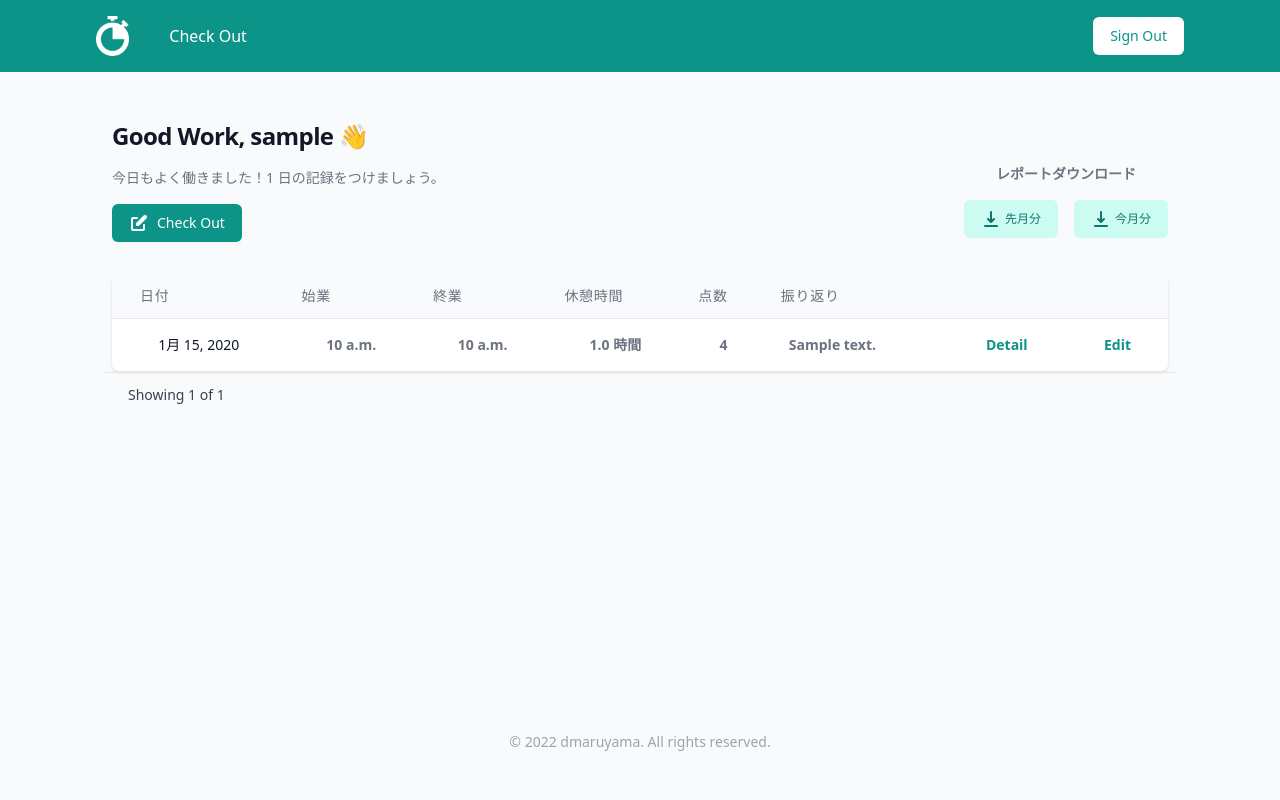
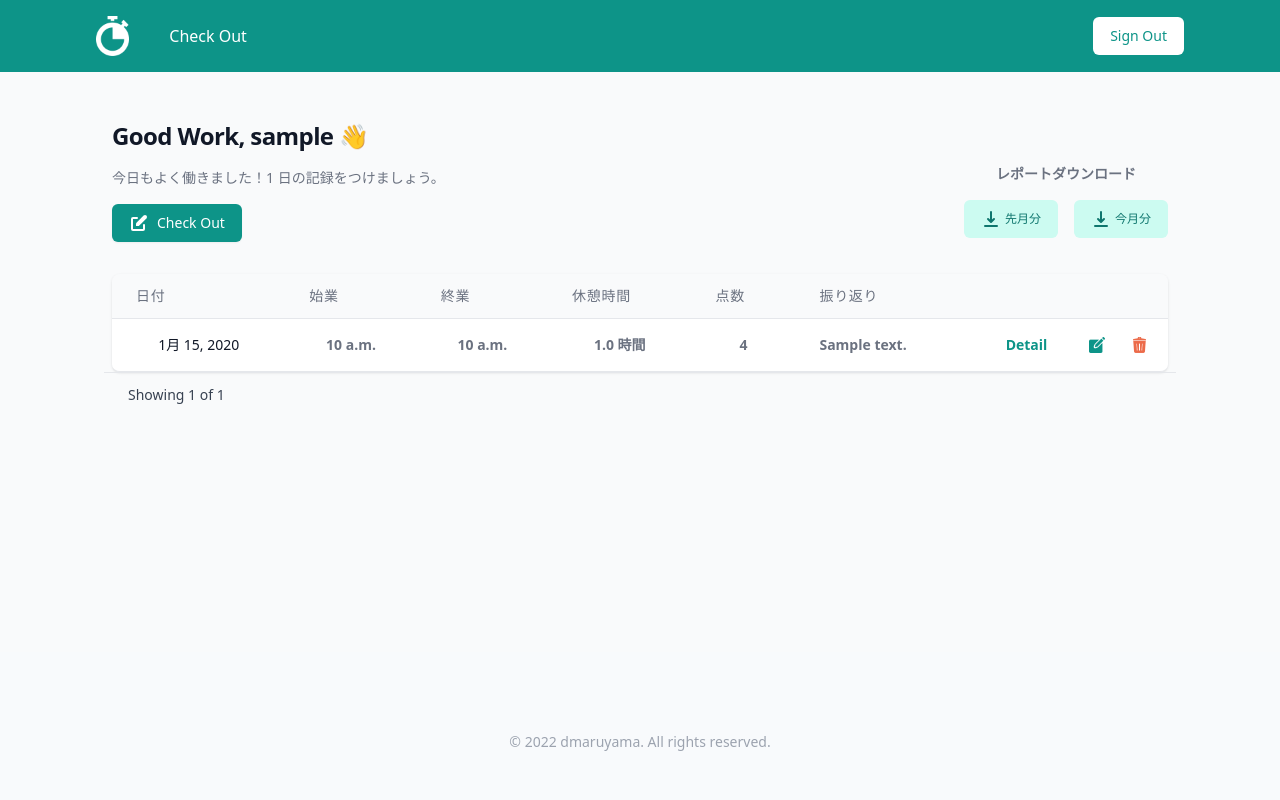
Before and after one commit to dmaruyama-51/work-management-app, a Django app: page / in a window 1280 px wide. Run offline with Django 3.2, Linux system fonts and the light colour scheme; a user stored in the database is signed in; tables that the repository leaves empty hold one stand-in row (values such as "Sample post"); lists and menus that the app fills with data are empty; some libraries are stand-ins or nearby versions.

Commit message:
add Delete Feature

```diff
--- a/templates/index.html
+++ b/templates/index.html
@@ -52,14 +52,15 @@
             <table class="min-w-full divide-y divide-gray-200">
                 <thead class="bg-gray-50">
                     <tr>
-                        <th scope="col" class="px-7 py-3 text-left text-sm font-medium text-gray-500 uppercase tracking-wider">日付</th>
-                        <th scope="col" class="px-4 py-3 text-left text-sm font-medium text-gray-500 uppercase tracking-wider">始業</th>
-                        <th scope="col" class="px-4 py-3 text-left text-sm font-medium text-gray-500 uppercase tracking-wider">終業</th>
-                        <th scope="col" class="px-4 py-3 text-left text-sm font-medium text-gray-500 uppercase tracking-wider">休憩時間</th>
-                        <th scope="col" class="px-4 py-3 text-left text-sm font-medium text-gray-500 uppercase tracking-wider">点数</th>
-                        <th scope="col" class="px-4 py-3 text-left text-sm font-medium text-gray-500 uppercase tracking-wider">振り返り</th>
-                        <th scope="col" class="px-4 py-3 text-left text-sm font-medium text-gray-500 uppercase tracking-wider"><span class="sr-only">Detail</span></th>
-                        <th scope="col" class="px-4 py-3 text-left text-sm font-medium text-gray-500 uppercase tracking-wider"><span class="sr-only">Edit</span></th>
+                        <th scope="col" class="px-6 py-3 text-left text-sm font-medium text-gray-500 uppercase tracking-wider">日付</th>
+                        <th scope="col" class="px-6 py-3 text-left text-sm font-medium text-gray-500 uppercase tracking-wider">始業</th>
+                        <th scope="col" class="px-6 py-3 text-left text-sm font-medium text-gray-500 uppercase tracking-wider">終業</th>
+                        <th scope="col" class="px-6 py-3 text-left text-sm font-medium text-gray-500 uppercase tracking-wider">休憩時間</th>
+                        <th scope="col" class="px-6 py-3 text-left text-sm font-medium text-gray-500 uppercase tracking-wider">点数</th>
+                        <th scope="col" class="px-6 py-3 text-left text-sm font-medium text-gray-500 uppercase tracking-wider">振り返り</th>
+                        <th scope="col" class="px-6 py-3 text-left text-sm font-medium text-gray-500 uppercase tracking-wider"><span class="sr-only">Detail</span></th>
+                        <th scope="col" class="px-2 py-3 text-left text-sm font-medium text-gray-500 uppercase tracking-wider"><span class="sr-only">Edit</span></th>
+                        <th scope="col" class="pl-2 pr-4 py-3 text-left text-sm font-medium text-red-500 uppercase tracking-wider"><span class="sr-only">Delete</span></th>
                     </tr>
                 </thead>
                 <tbody class="bg-white">
@@ -71,8 +72,9 @@
                         <th class="px-6 py-4 whitespace-nowrap text-sm text-gray-500">{{ obj.rest_time }} 時間</th>
                         <th class="px-6 py-4 whitespace-nowrap text-sm text-gray-500">{{ obj.rating }}</th>
                         <th class="px-6 py-4 whitespace-nowrap text-sm text-gray-500 text-left">{{ obj.comment　| truncatechars:20 }}</th>
-                        <th class="px-6 py-4 whitespace-nowrap text-sm text-gray-500"><a href="{% url 'time_management:detail' id=obj.pk %}" class="text-teal-600 hover:text-teal-900">Detail</a></th>
-                        <th class="px-6 py-4 whitespace-nowrap text-sm text-gray-500"><a href="{% url 'time_management:edit' id=obj.pk %}" class="text-teal-600 hover:text-teal-900">Edit</a></th>
+                        <th class="px-4 py-4 whitespace-nowrap text-sm text-gray-500"><a href="{% url 'time_management:detail' id=obj.pk %}" class="text-teal-600 hover:text-teal-900">Detail</a></th>
+                        <th class="px-2 py-4 whitespace-nowrap text-sm text-gray-500"><a href="{% url 'time_management:edit' id=obj.pk %}" class="text-teal-600 hover:text-teal-900"><img class="mx-auto h-4 w-auto" src="{% static 'edit.png' %}" alt="delete"></a></th>
+                        <th class="pl-2 pr-4 py-4 whitespace-nowrap text-sm text-gray-500"><a href="{% url 'time_management:delete' obj.pk %}" class="text-red-600 hover:text-red-900"><img class="mx-auto h-4 w-auto" src="{% static 'delete.png' %}" alt="delete"></a></th>
                     </tr>
                     {% endfor %}
                 </tbody>
--- a/time_management_app/urls.py
+++ b/time_management_app/urls.py
@@ -8,5 +8,6 @@ urlpatterns = [
     path('new/', views.New.as_view(), name='new'),
     path('detail/<int:id>/', views.Detail.as_view(), name='detail'),
     path('detail/<int:id>/edit/', views.Edit.as_view() ,name='edit'),
+    path('detail/<int:pk>/delete/', views.Delete.as_view() ,name='delete'),
     path('download/<str:month>', views.file_download, name='download'),
 ]
--- a/time_management_app/views.py
+++ b/time_management_app/views.py
@@ -1,10 +1,12 @@
+from re import template
 from sqlite3 import IntegrityError
 from django.shortcuts import redirect, render, get_object_or_404
 from django.views import View
-from django.views.generic import ListView
+from django.views.generic import ListView, DeleteView
 from django.contrib.auth.decorators import login_required
 from django.utils.decorators import method_decorator
 from django.http import FileResponse
+from django.urls import reverse_lazy
 
 from time_management_app.models import TimeManagement
 from time_management_app.forms import TimeManagementForm
@@ -46,7 +48,7 @@ class New(View):
                 obj.created_by = request.user
                 obj.save()
                 return redirect('time_management:detail', id=obj.pk)
-            except IntegrityError:
+            except:
                 error_msg = '日付を重複して登録することはできません。'
                 form = TimeManagementForm()
                 context = {'form': form, 'error_msg': error_msg}
@@ -75,7 +77,7 @@ class Edit(View):
                 obj.created_by = request.user
                 obj.save()
                 return redirect('time_management:detail', id=obj.pk)
-            except IntegrityError:
+            except:
                 error_msg = '日付を重複して登録することはできません。'
                 form = TimeManagementForm(instance=obj)
                 context = {'form': form, 'error_msg': error_msg}
@@ -93,6 +95,11 @@ class Detail(View):
         obj = get_object_or_404(TimeManagement, pk=id)
         context = {'obj': obj}
         return render(request, 'detail.html', context)
+
+class Delete(DeleteView):
+    model = TimeManagement
+    template_name = 'delete.html'
+    success_url = reverse_lazy('time_management:index')
 
 @login_required
 def file_download(request, month='this'):
```
Also changed, not shown: templates/delete.html (added, +35 -0 lines), static/delete.png (added), static/edit.png (added).
